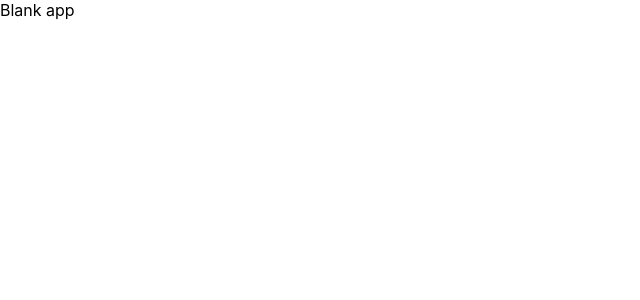
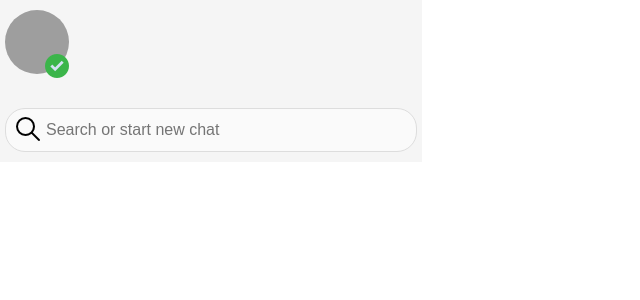
Before and after one commit to Cookie2D/ReenbitTraineeTask, a React (Create React App) app in the folder client/: page / in a window 1280 px wide. Shown: the top 300 px of the page, without its empty margins (0-640 px from the left). Built offline with nearby package versions, Linux system fonts and the light colour scheme; grey boxes are pictures that could not be loaded.

Commit message:
created sidebar header

```diff
--- a/client/src/components/App.js
+++ b/client/src/App.js
@@ -1,7 +1,9 @@
+import Sidebar from "./components/Sidebar";
+
 function App() {
   return (
     <div className="App">
-      Blank app
+      <Sidebar/>
     </div>
   );
 }
--- /dev/null
+++ b/client/src/components/Sidebar.jsx
@@ -0,0 +1,33 @@
+import React from 'react';
+import "../styles/sidebar.scss"
+import checked from "../assets/icons/checked.png"
+
+const Sidebar = () => {
+  return (
+    <aside className="sidebar">
+      <div className="sidebar__header">
+        <div className="user__icon">
+          <img
+            src="https://placeimg.com/64/64/any"
+            alt="userName"
+            className="icon"
+          />
+          <img
+            src={checked}
+            alt="read"
+            className="user__read"
+          />
+        </div>
+        <div>
+          <input
+            type="text"
+            placeholder="Search or start new chat"
+            className="header__search"
+          />
+        </div>
+      </div>
+    </aside>
+  );
+};
+
+export default Sidebar;
--- a/client/src/index.js
+++ b/client/src/index.js
@@ -1,7 +1,7 @@
 import React from 'react';
 import ReactDOM from 'react-dom';
-import './index.css';
-import App from './components/App';
+import './index.scss';
+import App from './App';
 
 ReactDOM.render(
   <React.StrictMode>
--- a/client/src/index.css
+++ b/client/src/index.scss
@@ -6,3 +6,5 @@ body {
   -webkit-font-smoothing: antialiased;
   -moz-osx-font-smoothing: grayscale;
 }
+
+@import "styles/vars";
--- /dev/null
+++ b/client/src/styles/_vars.scss
@@ -0,0 +1,2 @@
+$background-secondary: #f5f5f5;
+$background-primary: #fafafa;
--- /dev/null
+++ b/client/src/styles/sidebar.scss
@@ -0,0 +1,43 @@
+@import "vars";
+
+.sidebar {
+  width: 33%;
+}
+
+.sidebar__header {  box-sizing: border-box;
+  padding: 10px 5px;
+  background-color: $background-secondary;
+}
+
+.header__search {
+  box-sizing: border-box;
+  width: 100%;
+
+  background-image: url('../assets/icons/loupe.png');
+  background-position: 10px 8px;
+  background-repeat: no-repeat;
+  background-color: $background-primary;
+
+  font-size: 16px;
+  padding: 12px 20px 12px 40px;
+  margin-top: 30px;
+  border: 1px solid #ddd;
+  border-radius: 20px;
+}
+
+.user__icon {
+  display: inline-block;
+  position: relative;
+}
+
+.user__read {
+  position: absolute;
+  right: 0;
+  bottom: 0;
+}
+
+.icon {
+  width: 64px;
+  height: 64px;
+  border-radius: 50%;
+}
```
Also changed, not shown: client/src/assets/icons/checked.png (added), client/src/assets/icons/loupe.png (added).
